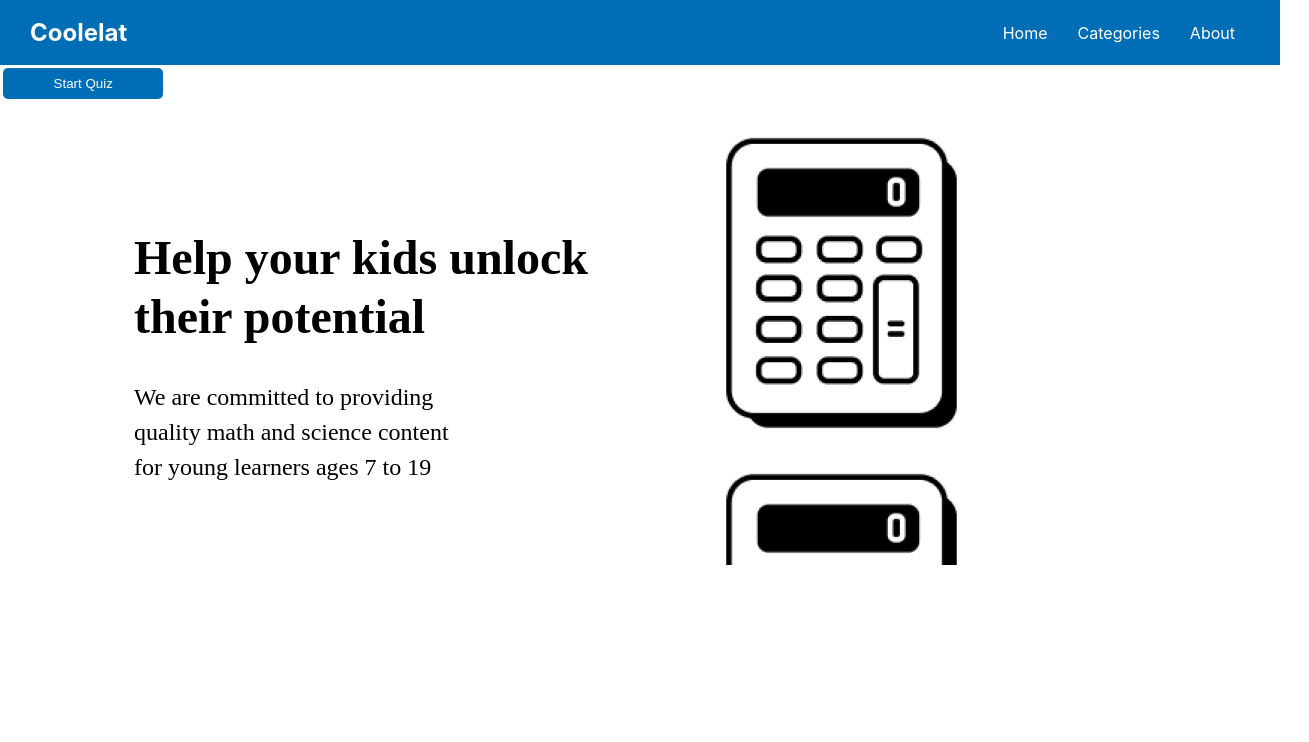
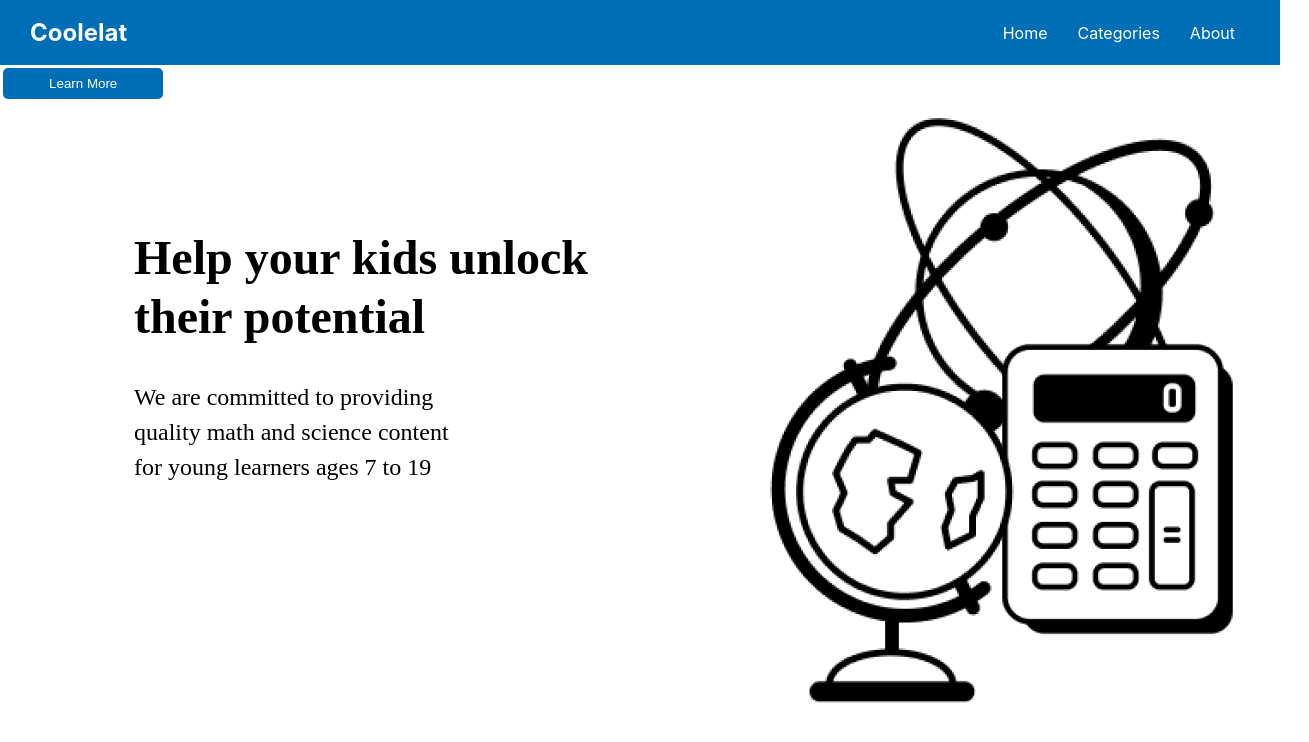
Before and after one commit to iteratoristas/coolelat, a React (Create React App) app in the folder client/: page / in a window 1280 px wide. Shown: the top 742 px of the page, 1309 px wide, since content can reach past the window. Built offline with nearby package versions, Linux system fonts and the light colour scheme; no server answers.

Commit message:
style: icons' css

```diff
--- a/client/src/index.css
+++ b/client/src/index.css
@@ -362,13 +362,33 @@ code {
   color: #000000;
 }
 
+/* home-page icons */
+.physics {
+  position: absolute;
+  width: 468px;
+  height: 380px;
+  left: 805px;
+  top: 100px;
+
+  background: url(./icons/Physics.png);
+}
+
 .calculator {
   position: absolute;
-  width: 450px;
-  height: 450px;
-  left: 650px;
-  top: 115px;
+  width: 383px;
+  height: 336px;
+  left: 926px;
+  top: 321px;
 
-  background: url(./icons/calculator.png);
+  background: url(./icons/Calculator.png);
+}
 
+.globus {
+  position: absolute;
+  width: 412px;
+  height: 439px;
+  left: 686px;
+  top: 307px;
+
+  background: url(./icons/Globus.png);
 }
--- a/client/src/screens/Home.js
+++ b/client/src/screens/Home.js
@@ -1,6 +1,5 @@
 import React from "react";
 import PrimaryButton from "../components/PrimaryButton";
-import physics from "../icons/physics.png";
 
 export default function Home (){
     return (
@@ -12,7 +11,7 @@ export default function Home (){
             <div className="physics"></div>
             <div className="calculator"></div>
             <div className="globus"></div>
-            <PrimaryButton/>
+            <PrimaryButton text="Learn More" type="submit"/>
         </div>
     )
 }
```
